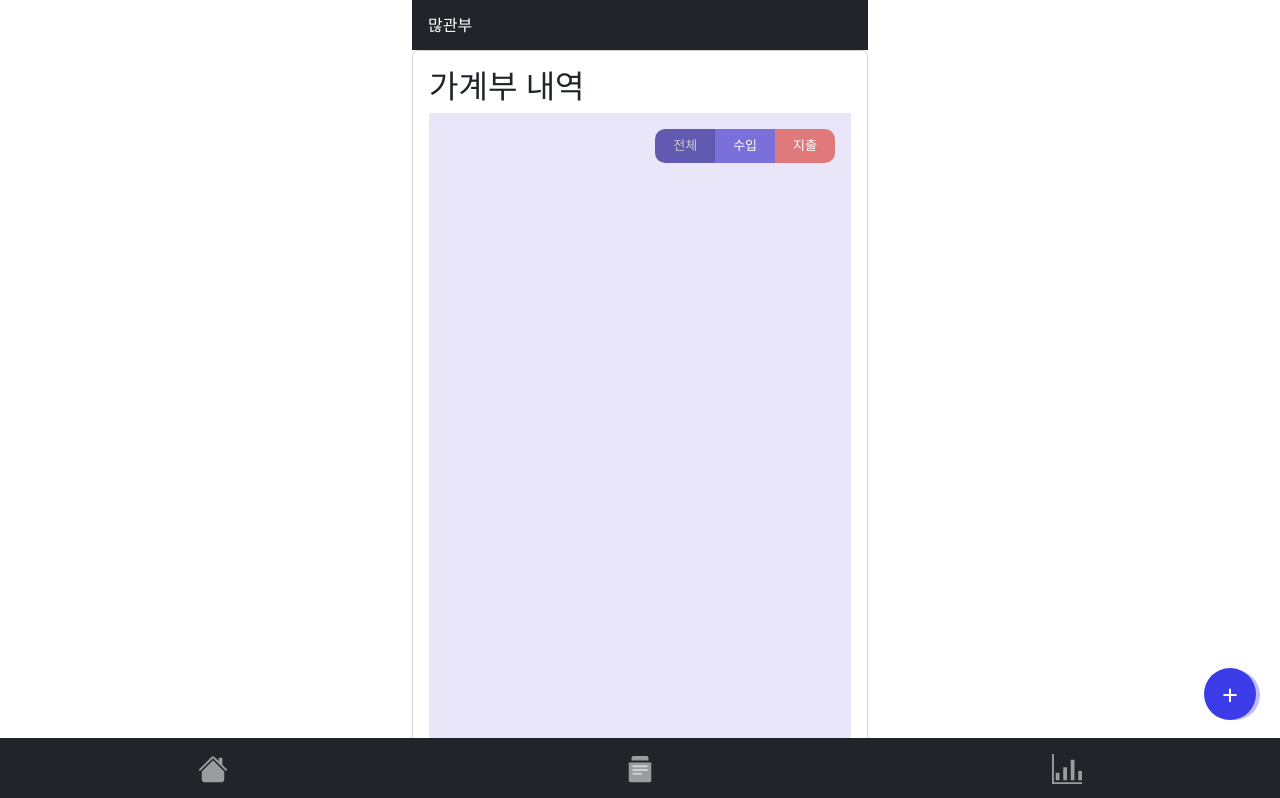
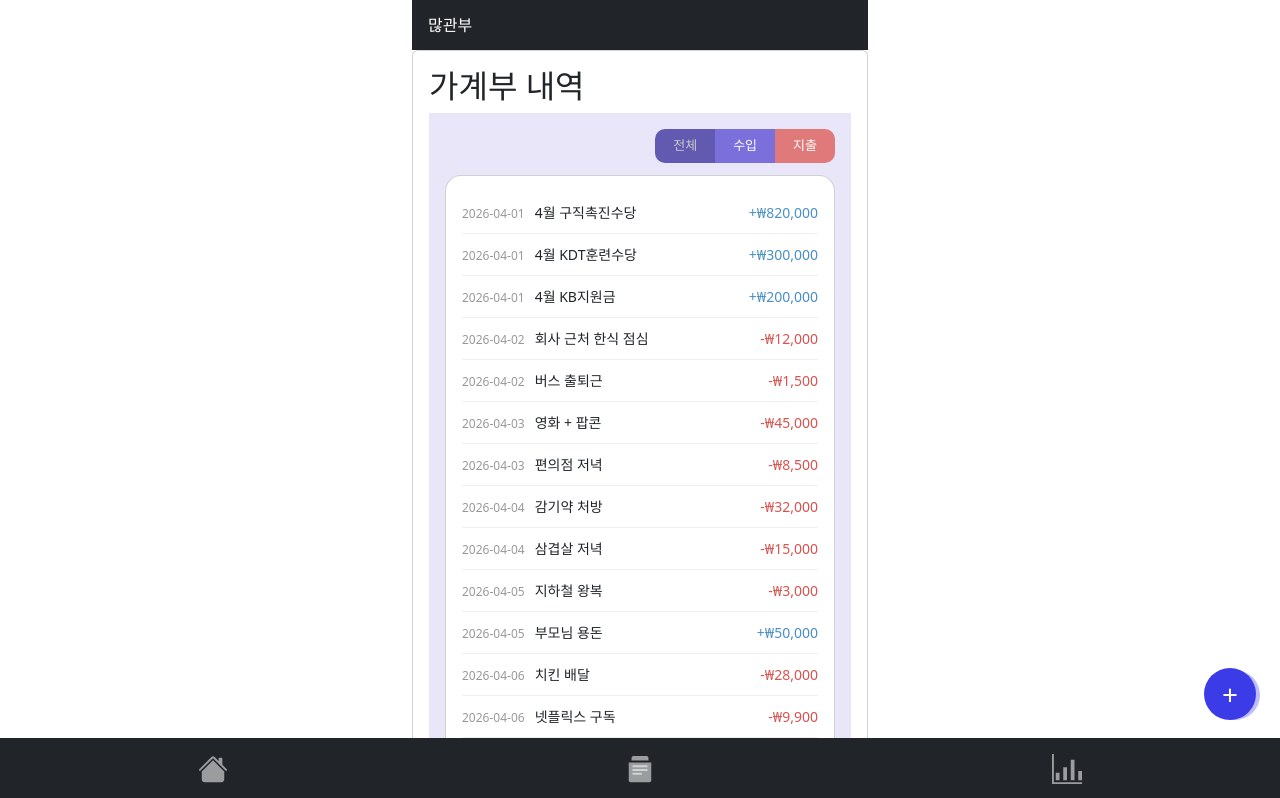
Before and after one commit to dltnalss/skeleton-project, a Vue app: page /transaction in a window 1280 px wide. Shown: the top 798 px of the page. Built offline with nearby package versions, Linux system fonts and the light colour scheme; data requests are answered from the project's data file.

Commit message:
태균님 받아가세요

```diff
--- a/src/components/TransactionHeader.vue
+++ b/src/components/TransactionHeader.vue
@@ -10,50 +10,74 @@
         {{ tab.label }}
       </button>
     </div>
+
     <router-view />
-    <!-- <div class="card">
+
+    <div class="card">
       <p v-if="filteredEntries.length === 0" class="empty">내역이 없습니다</p>
+
       <div v-for="(entry, i) in filteredEntries" :key="i" class="entry">
-        <span>{{ entry.desc }}</span>
+        <div>
+          <span style="color: #999; font-size: 12px; margin-right: 10px">
+            {{ entry.date }}
+          </span>
+          <span>{{ entry.memo }}</span>
+        </div>
+
         <span :class="entry.type">
           {{ entry.type === 'income' ? '+' : '-' }}₩{{
             entry.amount.toLocaleString()
           }}
         </span>
-      </div> -->
-    <!-- </div> -->
+      </div>
+    </div>
   </div>
 
   <button class="fab" @click="showModal = true">+</button>
 </template>
 
 <script setup>
-import { ref } from 'vue';
-import { useRouter, useRoute } from 'vue-router';
+// 1. axios와 onMounted를 추가로 불러옵니다.
+import { ref, computed, onMounted } from 'vue';
+import axios from 'axios';
 
 const tabs = [
   { key: 'all', label: '전체' },
   { key: 'income', label: '수입' },
   { key: 'expense', label: '지출' },
 ];
-const router = useRouter();
+
 const activeTab = ref('all');
-// const ashowModal = ref(false);
-// const entries = ref([]);
-// const router = useRouter();
+const showModal = ref(false);
+
+// 2. 가짜 데이터를 지우고, 빈 창고(배열)만 하나 만들어 둡니다.
+const entries = ref([]);
+
+// 3. 화면이 켜질 때 db.json에서 데이터를 가져오라고 명령합니다.
+// 3. 화면이 켜질 때 db.json의 "budget" 데이터를 가져오라고 명령합니다.
+onMounted(async () => {
+  try {
+    // 🚨 주소 맨 끝부분을 entries에서 budget으로 변경했습니다!
+    const response = await axios.get('http://localhost:3000/budget');
+    entries.value = response.data; // 가져온 예산 데이터를 빈 창고에 채워넣습니다!
+  } catch (error) {
+    console.error('데이터를 불러오는데 실패했습니다:', error);
+  }
+});
 
 const goToTab = (key) => {
   activeTab.value = key;
-  router.push({ name: key });
 };
 
-// const filteredEntries = computed(() => {
-//   if (activeTab.value === 'all') return entries.value;
-//   return entries.value.filter((e) => e.type === activeTab.value);
-// });
+// computed는 그대로 둡니다!
+const filteredEntries = computed(() => {
+  if (activeTab.value === 'all') return entries.value;
+  return entries.value.filter((e) => e.type === activeTab.value);
+});
 </script>
 
 <style scoped>
+/* 스타일 코드는 보내주신 것과 100% 동일하게 유지했습니다 */
 .wrapper {
   display: flex;
   flex-direction: column;
```
